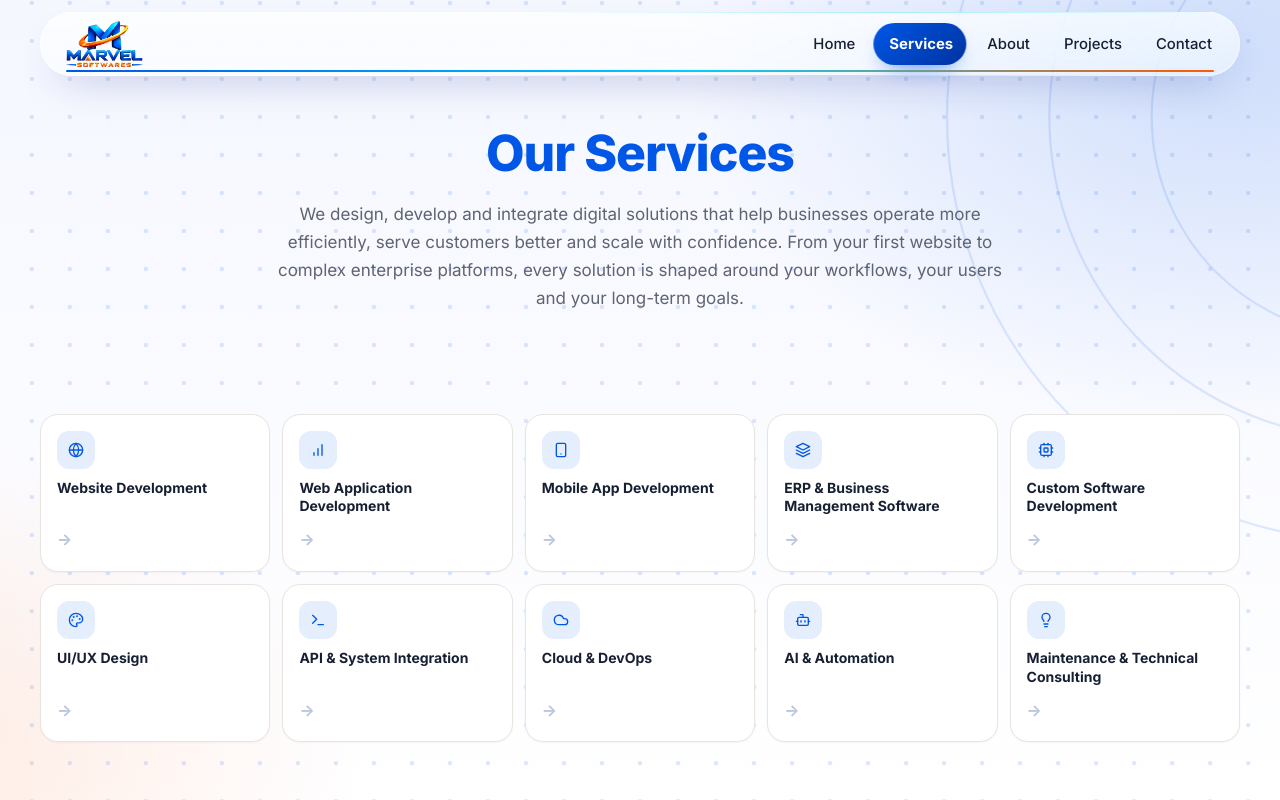
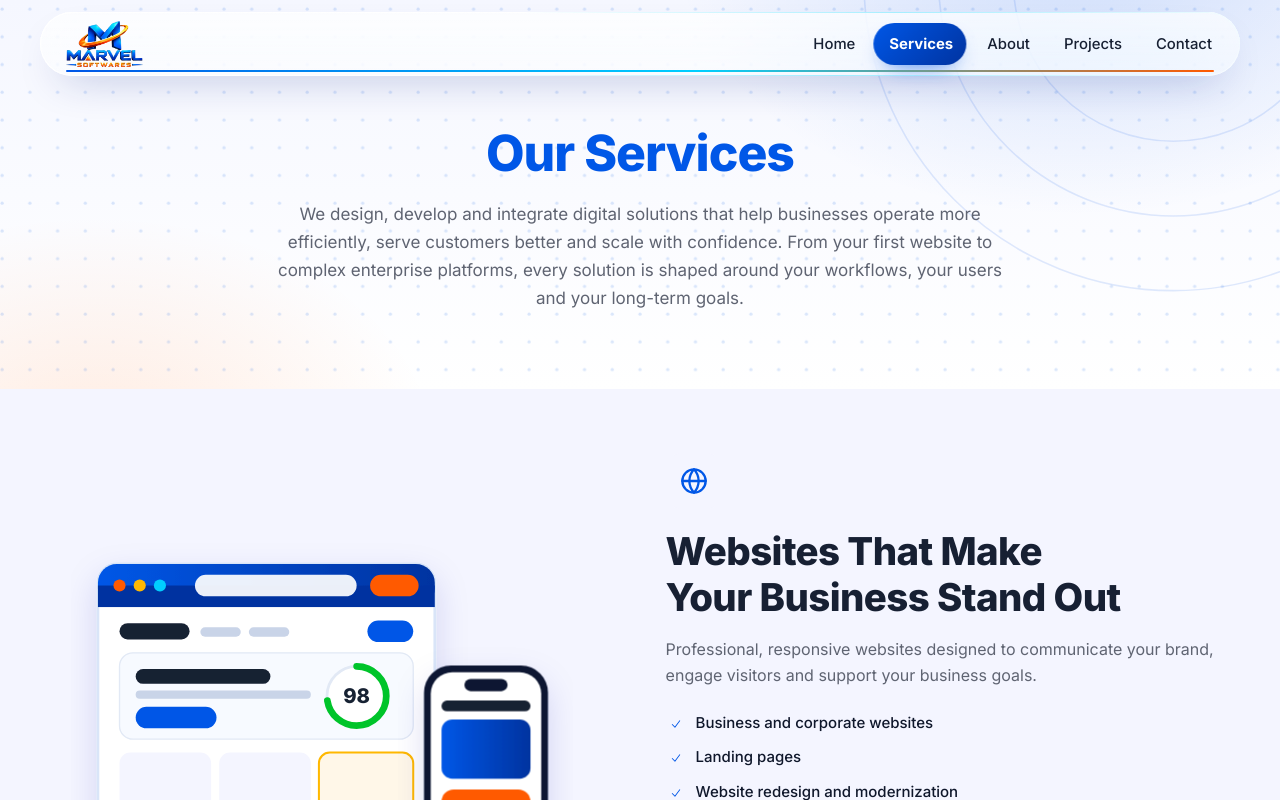
Before and after one commit to Lethinkj/marvel-softwares, a React (Vite) app: page /services in a window 1280 px wide. Shown: the top 800 px of the page. Built offline with nearby package versions, Linux system fonts and the light colour scheme.

Commit message:
feat: Remove page hero components from Contact and Services pages for a cleaner layout

```diff
--- a/src/index.css
+++ b/src/index.css
@@ -2253,87 +2253,6 @@ a.page-hero-card-item:hover .page-hero-card-arrow {
   justify-content: center;
 }
 
-/* Full-width strip of solution tiles */
-.page-hero-strip {
-  display: grid;
-  grid-template-columns: repeat(5, minmax(0, 1fr));
-  gap: 12px;
-  margin: clamp(28px, 3.4vw, 44px) 0 0;
-  padding: 0;
-  list-style: none;
-}
-
-@media (max-width: 1100px) {
-  .page-hero-strip {
-    grid-template-columns: repeat(3, minmax(0, 1fr));
-  }
-}
-
-@media (max-width: 639px) {
-  .page-hero-strip {
-    grid-template-columns: repeat(2, minmax(0, 1fr));
-  }
-
-  /* keep the mobile jump-list short — the full list lives in the sections */
-  .page-hero-strip-item--extra {
-    display: none;
-  }
-}
-
-.page-hero-strip-item {
-  display: flex;
-  flex-direction: column;
-  gap: 10px;
-  height: 100%;
-  padding: 16px 16px 18px;
-  border-radius: 18px;
-  background: #fff;
-  border: 1px solid var(--color-border);
-  box-shadow: 0 1px 2px rgba(23, 32, 51, 0.04);
-  transition:
-    transform 0.25s cubic-bezier(0.22, 0.75, 0.3, 1),
-    box-shadow 0.25s ease,
-    border-color 0.25s ease;
-}
-
-.page-hero-strip-item:hover {
-  transform: translateY(-4px);
-  border-color: var(--hero-accent);
-  box-shadow: var(--shadow-card-hover);
-}
-
-.page-hero-strip-icon {
-  display: inline-flex;
-  align-items: center;
-  justify-content: center;
-  width: 38px;
-  height: 38px;
-  border-radius: 12px;
-  color: var(--hero-accent);
-  background: var(--hero-accent-soft);
-}
-
-.page-hero-strip-title {
-  font-size: 0.875rem;
-  font-weight: 650;
-  line-height: 1.35;
-  color: var(--color-text);
-}
-
-.page-hero-strip-arrow {
-  margin-top: auto;
-  color: #b9c6dd;
-  font-weight: 700;
-  transition:
-    color 0.2s ease,
-    transform 0.2s ease;
-}
-
-.page-hero-strip-item:hover .page-hero-strip-arrow {
-  color: var(--hero-accent);
-  transform: translateX(3px);
-}
-
 /* Icon chip row (centred variant) */
 .page-hero-chiprow {
   display: flex;
--- a/src/pages/Contact.tsx
+++ b/src/pages/Contact.tsx
@@ -142,17 +142,6 @@ export const Contact: React.FC = () => {
               solution. The more detail you share about your users, timeline and
               expectations, the better we can respond.
             </p>
-
-            <ul className="page-hero-chips">
-              {['Mon – Fri, 9:00 AM – 6:00 PM', 'Remote & on-site', 'Reply to your inquiry'].map(
-                (chip) => (
-                  <li key={chip} className="page-hero-chip">
-                    <span className="page-hero-chip-dot" aria-hidden="true" />
-                    {chip}
-                  </li>
-                ),
-              )}
-            </ul>
           </div>
 
           {/* What happens after you write in */}
--- a/src/pages/Services.tsx
+++ b/src/pages/Services.tsx
@@ -17,7 +17,7 @@ import {
   AiFlowIllustration,
   MaintenanceIllustration,
 } from '../components/illustrations'
-import { homeServices, services } from '../data/siteData'
+import { services } from '../data/siteData'
 
 function ServiceArt({ id }: { id: string }) {
   switch (id) {
@@ -101,27 +101,6 @@ export const Services: React.FC = () => (
           </p>
         </div>
 
-        {/* Jump straight to the solution you need */}
-        <ul className="page-hero-strip">
-          {services.map((service) => (
-            <li key={service.id}>
-              <a
-                href={`#${service.id}`}
-                className={`page-hero-strip-item${
-                  homeServices.includes(service.id) ? '' : ' page-hero-strip-item--extra'
-                }`}
-              >
-                <span className="page-hero-strip-icon" aria-hidden="true">
-                  {renderAppIcon(service.icon, 'w-4 h-4')}
-                </span>
-                <span className="page-hero-strip-title">{service.title}</span>
-                <span aria-hidden="true" className="page-hero-strip-arrow">
-                  →
-                </span>
-              </a>
-            </li>
-          ))}
-        </ul>
       </div>
     </section>
 
```
